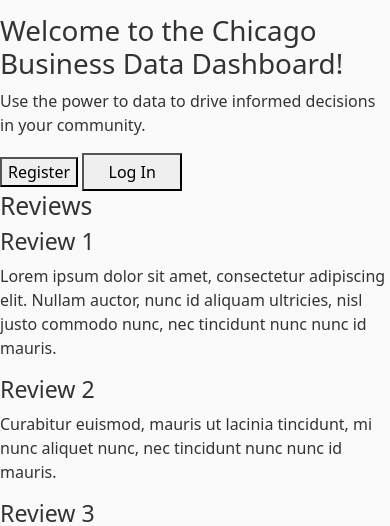
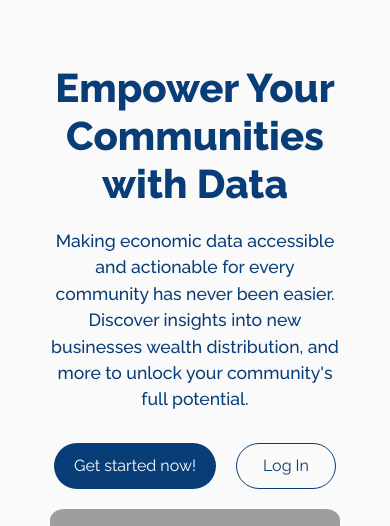
Before and after one commit to wesordonez/CommuniData, a Django app: page / in a window 390 px wide. Shown: the part 166-692 px from the top of the page. Run offline with Django 4.2, Linux system fonts and the light colour scheme; some libraries are stand-ins or nearby versions; grey boxes are pictures that could not be loaded.

Commit message:
Update main.css and home.html for landing page hero section design

```diff
--- a/data_visualizer/home/static/home/main.css
+++ b/data_visualizer/home/static/home/main.css
@@ -10,6 +10,7 @@ body {
     background: #fafafa;
     color: #333333;
     padding-top: 180px;
+    font-family: Raleway, sans-serif;
   }
 
   ul {
@@ -111,6 +112,86 @@ img {
 }
 
 .login-button {
+  padding: 10px 20px;
+  font-size: 1em; /* Example size, adjust as needed */
   width: 100px;
-  padding: 5px;
+  border-radius: 50px;
+  color: #083D77;
 }
+
+/* Landing Page Styles */
+
+/* Hero Section Styles */
+
+.hero-section {
+  display: flex;
+  justify-content: space-between;
+  align-items: center;
+  padding: 50px;
+}
+
+.hero-content {
+  max-width: 50%;
+  text-align: center;
+}
+
+.hero-content h1 {
+  font-size: 2.5em; /* Example size, adjust as needed */
+  font-weight: 800;
+  color: #083D77;
+  margin-bottom: 20px;
+}
+
+.hero-content p {
+  font-size: 1.1em; /* Example size, adjust as needed */
+  font-weight: 500;
+  color: #083D77;
+  margin-bottom: 30px;
+}
+
+.hero-cta-buttons {
+  display: flex;
+  justify-content: center;
+  gap: 20px;
+}
+
+.cta-button {
+  padding: 10px 20px;
+  font-size: 1em; /* Example size, adjust as needed */
+  color: white;
+  background-color: #083D77;
+  border: none;
+  border-radius: 50px;
+  cursor: pointer;
+}
+
+.hero-content .login-button {
+  border-color: #083D77;
+}
+
+.cta-button:hover {
+  background-color: #FF4747; /* Darken button on hover */
+}
+
+.hero-image {
+  max-width: 45%;
+}
+
+.hero-image img {
+  width: 100%; /* Make image responsive */
+  height: auto;
+  border-radius: 5%;
+}
+
+/* Responsive adjustments */
+@media (max-width: 768px) {
+  .hero-section {
+    flex-direction: column;
+  }
+
+  .hero-content,
+  .hero-image {
+    max-width: 100%;
+    margin-bottom: 20px;
+  }
+}
--- a/data_visualizer/home/templates/home/home.html
+++ b/data_visualizer/home/templates/home/home.html
@@ -63,14 +63,19 @@
         </nav>
     </header>
 
-    <!-- Landing Page Section -->
+    <!-- Hero Section -->
 
-    <section class="landing-page">
-        <h1>Welcome to the Chicago Business Data Dashboard!</h1>
-        <p>Use the power to data to drive informed decisions in your community.</p>
-        <div class="buttons">
-            <button class="register-button">Register</button>
-            <button class="login-button">Log In</button>
+    <section class="hero-section">
+        <div class="hero-content">
+            <h1>Empower Your Communities with Data</h1>
+            <p>Making economic data accessible and actionable for every community has never been easier. Discover insights into new businesses wealth distribution, and more to unlock your community's full potential.</p>
+            <div class="hero-cta-buttons">
+                <button class="btn btn-primary cta-button">Get started now!</button>
+                <button class="btn btn-outline login-button">Log In</button>
+            </div>
+        </div>
+        <div class="hero-image">
+            <img src="{% static 'home/hero-image.png' %}" alt="Hero Image">
         </div>
     </section>
 
```
Also changed, not shown: 1 other file.
